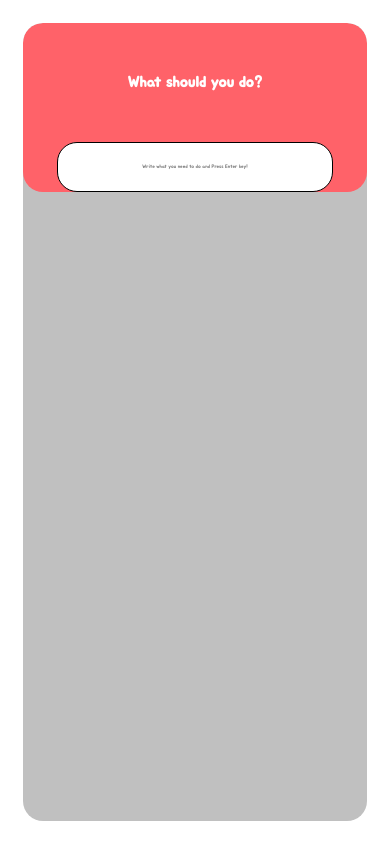
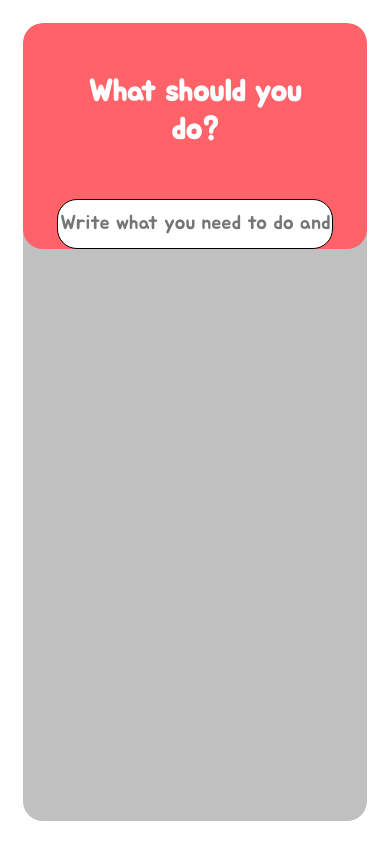
Before and after one commit to AlexTeamOrganization/ToDoList, a React (Create React App) app: page / in a window 390 px wide. Built offline with nearby package versions, Linux system fonts and the light colour scheme.

Commit message:
Add files via upload

```diff
--- a/src/App.css
+++ b/src/App.css
@@ -105,9 +105,9 @@ input[type=text]{
 
 @media (max-width: 600px) {
     .title{
-        font-size: 15px;
+        font-size: 30px;
     }
     .item{
-        font-size: 5px;
+        font-size: 20px;
     }
 }
```
